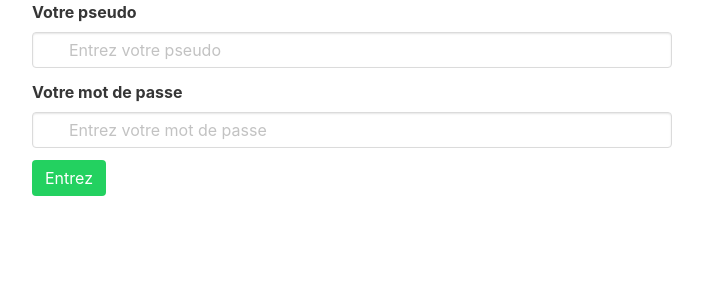
After one commit to animyrch/201907_php_democratie, a PHP site: page /production/pages/login.php in a window 1280 px wide. The commit adds this page. Shown: the top 300 px of the page, without its empty margins (288-991 px from the left). Run offline with PHP 8.4, Linux system fonts and the light colour scheme.

Commit message:
started the foundation for user sessions. Created the html of the login form that will fill up the session information

```diff
--- /dev/null
+++ b/app/production/css/main.css
@@ -0,0 +1,4 @@
+form{
+    width: 50%;
+    margin: auto;
+}
--- a/app/production/inc/header.inc.php
+++ b/app/production/inc/header.inc.php
@@ -4,5 +4,6 @@
 <head>
   <meta charset="utf-8"/>
   <link rel="stylesheet" href="https://cdnjs.cloudflare.com/ajax/libs/bulma/0.7.5/css/bulma.min.css" integrity="sha256-vK3UTo/8wHbaUn+dTQD0X6dzidqc5l7gczvH+Bnowwk=" crossorigin="anonymous" />
+  <link rel="stylesheet" href="../css/main.css" />
 </head>
 <body>
--- /dev/null
+++ b/app/production/inc/session.php
@@ -0,0 +1,2 @@
+<?php
+session_start();
--- a/app/production/index.php
+++ b/app/production/index.php
@@ -1,3 +1,9 @@
 <?php
+require_once __DIR__."/inc/session.php";
 require_once __DIR__."/inc/db-connect.inc.php";
 require_once __DIR__."/inc/header.inc.php";
+
+
+if(empty($_SESSION["userid"])){
+    header("Location: pages/login.php");
+}
--- /dev/null
+++ b/app/production/pages/dashboard.php
@@ -0,0 +1,2 @@
+<?php
+require_once __DIR__."/../inc/session.php";
--- /dev/null
+++ b/app/production/pages/login.php
@@ -0,0 +1,30 @@
+<?php
+require_once __DIR__."/../inc/session.php";
+require_once __DIR__."/../inc/header.inc.php";
+?>
+
+<form method="POST">
+
+<div class="field">
+  <label class="label" for="username">Votre pseudo</label>
+  <div class="control has-icons-left has-icons-right">
+    <input class="input" type="text" placeholder="Entrez votre pseudo" name="username">
+  </div>
+</div>
+
+<div class="field">
+  <p class="control has-icons-left">
+    <label class="label" for="mdp">Votre mot de passe</label>
+    <input class="input" type="password" placeholder="Entrez votre mot de passe" name="mdp">
+  </p>
+</div>
+
+<div class="field">
+  <p class="control">
+    <button type="submit" class="button is-success">
+      Entrez
+    </button>
+  </p>
+</div>
+
+</form>
```
